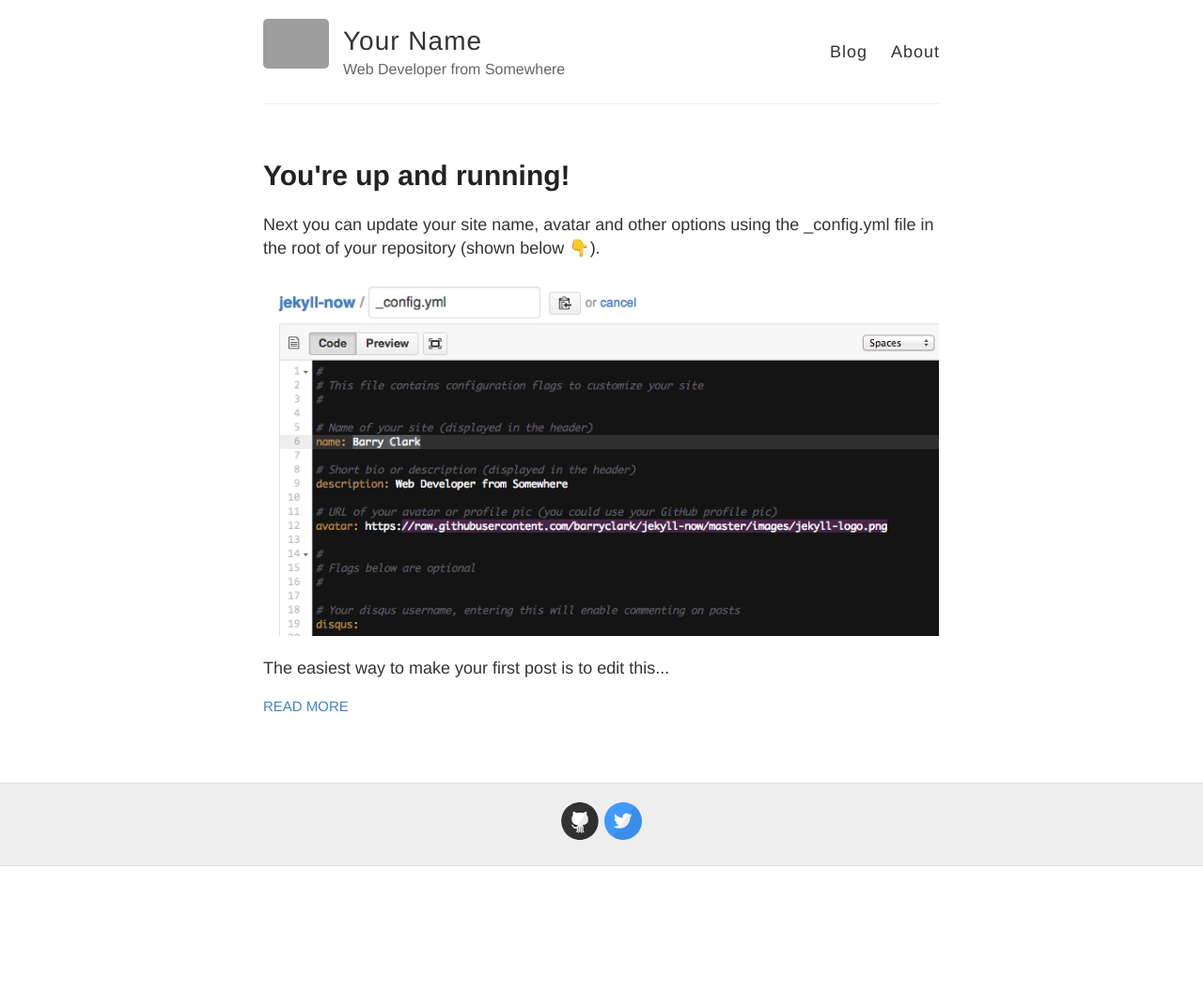
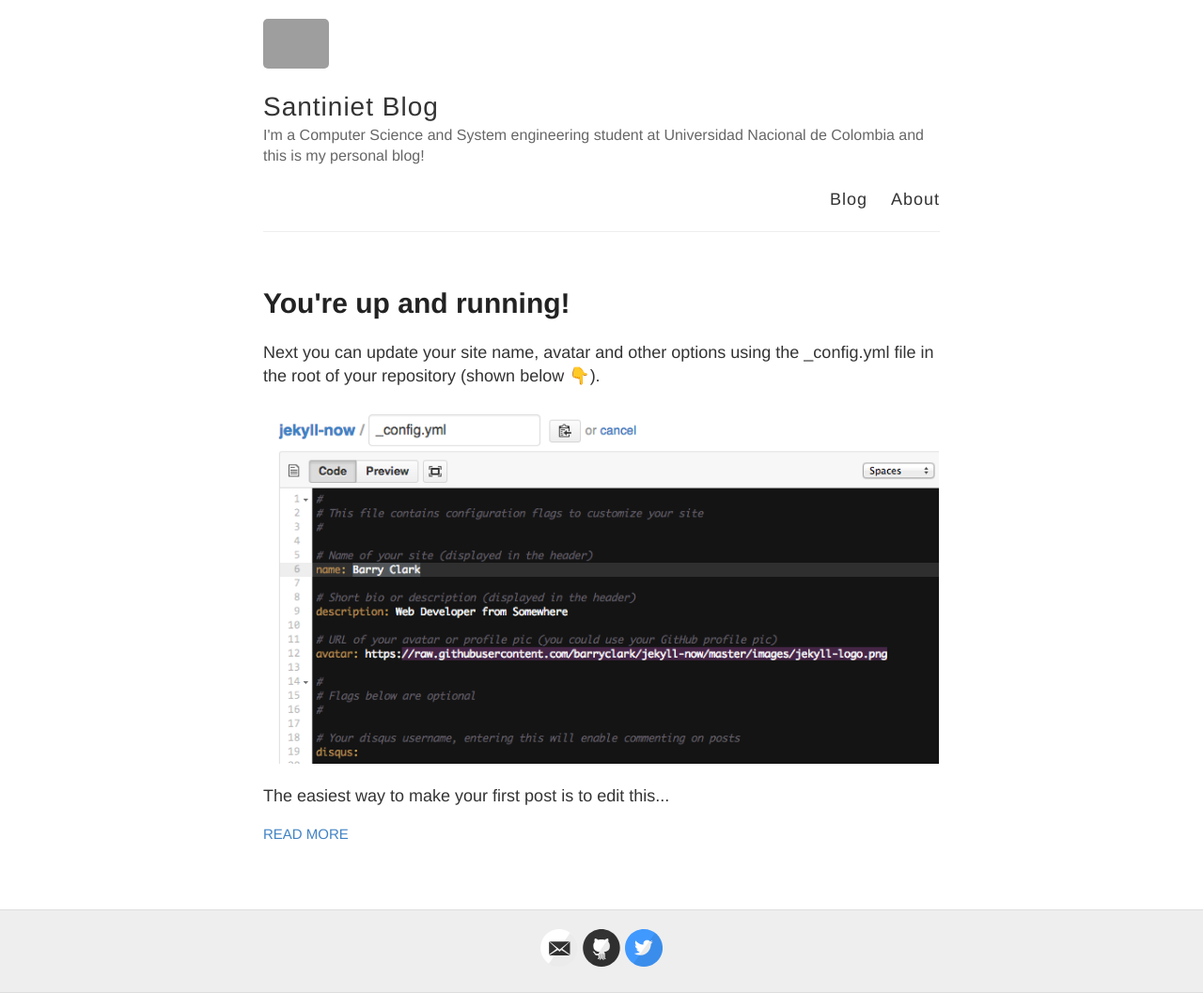
Before and after one commit to Santiniet/Santiniet.github.io, a Jekyll site: the page built from index.html, in a window 1280 px wide. Shown: the whole page at 94% size. Built offline with Jekyll 4.4.1, drawn with Linux system fonts in a browser that asks for light colours; emoji names are drawn with the system emoji font; before the commit the page ends 922 px from its top, so only the background shows below that; grey boxes are pictures that could not be loaded.

Commit message:
Updated _config.yml

```diff
--- a/_config.yml
+++ b/_config.yml
@@ -3,13 +3,13 @@
 #
 
 # Name of your site (displayed in the header)
-name: Your Name
+name: Santiniet Blog
 
 # Short bio or description (displayed in the header)
-description: Web Developer from Somewhere
+description: I'm a Computer Science and System engineering student at Universidad Nacional de Colombia and this is my personal blog!
 
 # URL of your avatar or profile pic (you could use your GitHub profile pic)
-avatar: https://raw.githubusercontent.com/barryclark/jekyll-now/master/images/jekyll-logo.png
+avatar: https://scontent-b-atl.xx.fbcdn.net/hphotos-xpf1/v/t1.0-9/189372_10150247540506781_2023514_n.jpg?oh=e9b1d2374ea7f52de75b1f665eaf0f19&oe=552055B5
 
 #
 # Flags below are optional
@@ -18,15 +18,15 @@ avatar: https://raw.githubusercontent.com/barryclark/jekyll-now/master/images/je
 # Includes an icon in the footer for each username you enter
 footer-links:
   dribbble:
-  email:
+  email: snietoq@unal.edu.co
   facebook:
   flickr:
-  github: barryclark/jekyll-now
+  github: https://github.com/Santiniet
   instagram:
   linkedin:
   pinterest:
   rss: # just type anything here for a working RSS icon, make sure you set the "url" above!
-  twitter: jekyllrb
+  twitter: santiniet
   stackoverflow: # your stackoverflow profile, e.g. "users/50476/bart-kiers"
 
 # Your disqus shortname, entering this will enable commenting on posts
```
